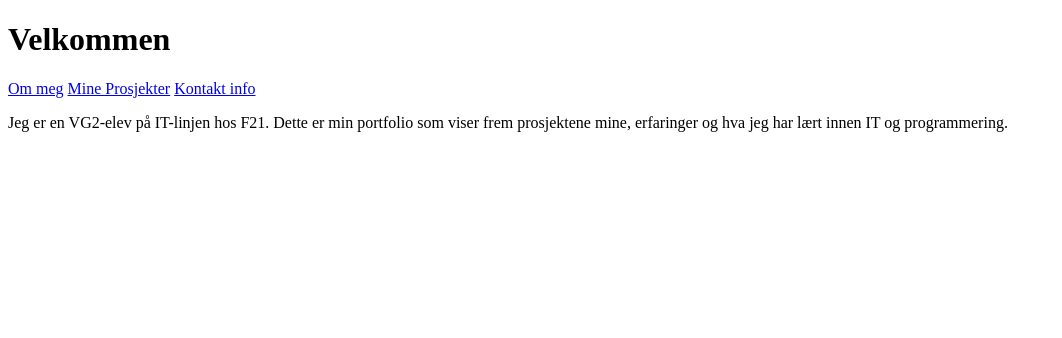
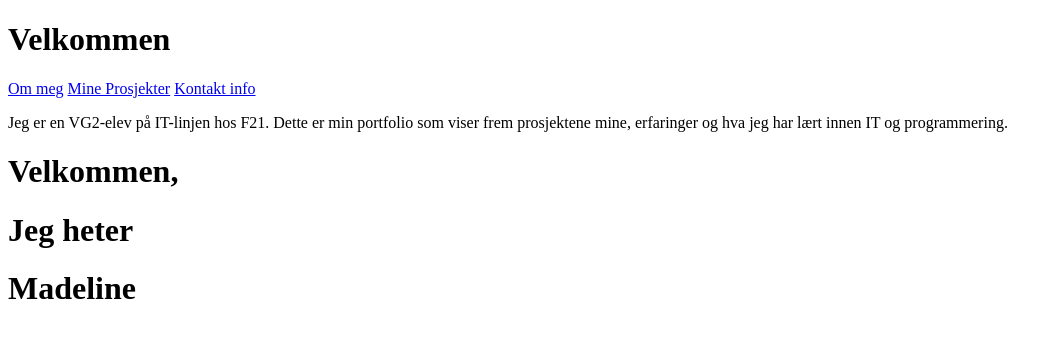
Before and after one commit to m4dde/m4dde.github.io, a plain HTML site: page index.html in a window 1280 px wide. Shown: the whole page, without its empty margins (0-1062 px from the left). Drawn offline with Linux system fonts and the light colour scheme; a script that the page names is missing.

Commit message:
tittel
Ved siden av introboksen setter jeg en tittel med stor skrift som en fin styling og nevner hvem jeg er.

```diff
--- a/index.html
+++ b/index.html
@@ -21,6 +21,12 @@
                 <p>Jeg er en VG2-elev på IT-linjen hos F21. Dette er min portfolio som viser frem prosjektene mine, erfaringer og hva jeg har lært innen IT og programmering.</p>
             </div>
         </section>
+
+        <div id="title">
+            <h1 class="word">Velkommen,</h1>
+            <h1 class="word">Jeg heter</h1>
+            <h1 class="word">Madeline</h1>
+        </div>
     </main>
 
     <script src="script.js"></script>
```
